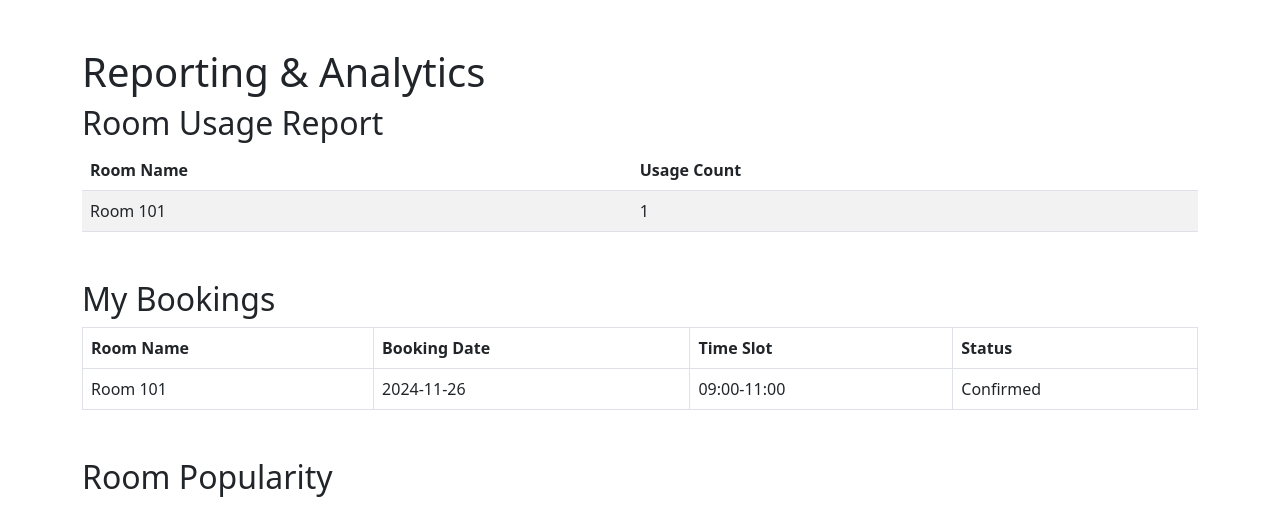
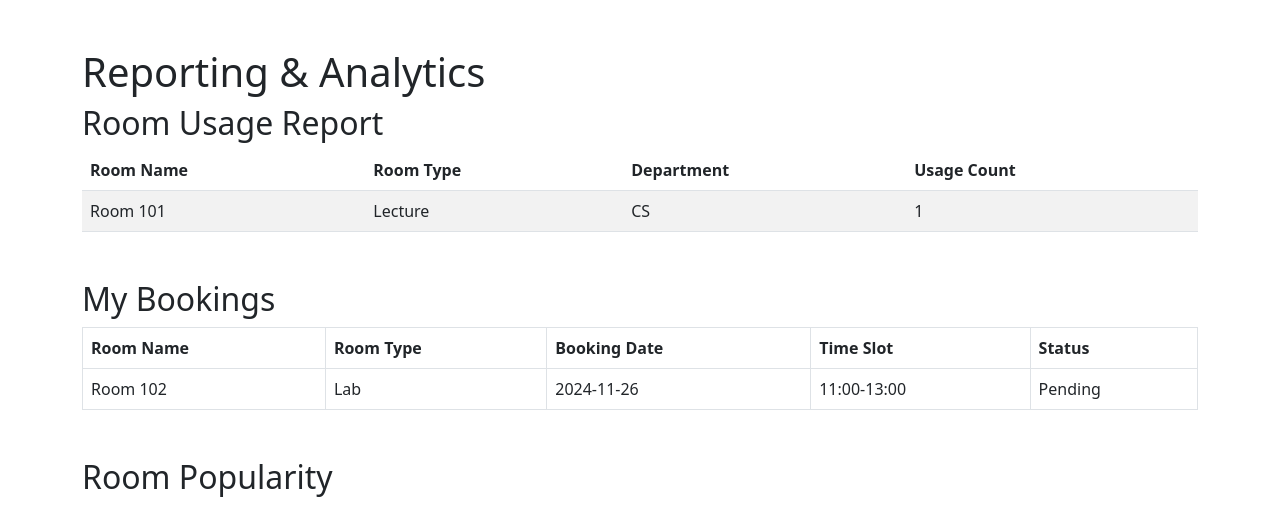
Before and after one commit to HudaDarwish97/ProjectTeam, a PHP site: page /RoomBooking_analytics.php in a window 1280 px wide. Shown: the top 505 px of the page. Run offline with PHP 8.4, Linux system fonts and the light colour scheme; data comes from the database, SQL or seed files in the repository.

Commit message:
Update RoomBooking_analytics.php

```diff
--- a/RoomBooking_analytics.php
+++ b/RoomBooking_analytics.php
@@ -3,7 +3,7 @@
 $pdo = new PDO('mysql:host=localhost;dbname=room_booking', 'username', 'password');
 
 // Fetch room usage statistics
-$query = "SELECT rooms.room_name, COUNT(bookings.booking_id) AS usage_count
+$query = "SELECT rooms.room_name, rooms.room_type, rooms.department, COUNT(bookings.booking_id) AS usage_count
           FROM bookings
           INNER JOIN rooms ON bookings.room_id = rooms.room_id
           WHERE bookings.status = 'Confirmed'
@@ -13,8 +13,8 @@ $stmt->execute();
 $roomUsage = $stmt->fetchAll(PDO::FETCH_ASSOC);
 
 // Fetch user bookings
-$userId = 1; // Replace with logged-in user's ID
-$query = "SELECT rooms.room_name, booking_date, time_slot, status
+$userId = 2; // we should replace with the logged-in user's ID
+$query = "SELECT rooms.room_name, rooms.room_type, booking_date, time_slot, status
           FROM bookings
           INNER JOIN rooms ON bookings.room_id = rooms.room_id
           WHERE bookings.user_id = :user_id";
@@ -42,6 +42,8 @@ $userBookings = $stmt->fetchAll(PDO::FETCH_ASSOC);
             <thead>
             <tr>
                 <th>Room Name</th>
+                <th>Room Type</th>
+                <th>Department</th>
                 <th>Usage Count</th>
             </tr>
             </thead>
@@ -49,6 +51,8 @@ $userBookings = $stmt->fetchAll(PDO::FETCH_ASSOC);
             <?php foreach ($roomUsage as $room): ?>
                 <tr>
                     <td><?= htmlspecialchars($room['room_name']) ?></td>
+                    <td><?= htmlspecialchars($room['room_type']) ?></td>
+                    <td><?= htmlspecialchars($room['department']) ?></td>
                     <td><?= htmlspecialchars($room['usage_count']) ?></td>
                 </tr>
             <?php endforeach; ?>
@@ -63,6 +67,7 @@ $userBookings = $stmt->fetchAll(PDO::FETCH_ASSOC);
             <thead>
             <tr>
                 <th>Room Name</th>
+                <th>Room Type</th>
                 <th>Booking Date</th>
                 <th>Time Slot</th>
                 <th>Status</th>
@@ -72,6 +77,7 @@ $userBookings = $stmt->fetchAll(PDO::FETCH_ASSOC);
             <?php foreach ($userBookings as $booking): ?>
                 <tr>
                     <td><?= htmlspecialchars($booking['room_name']) ?></td>
+                    <td><?= htmlspecialchars($booking['room_type']) ?></td>
                     <td><?= htmlspecialchars($booking['booking_date']) ?></td>
                     <td><?= htmlspecialchars($booking['time_slot']) ?></td>
                     <td><?= htmlspecialchars($booking['status']) ?></td>
```
